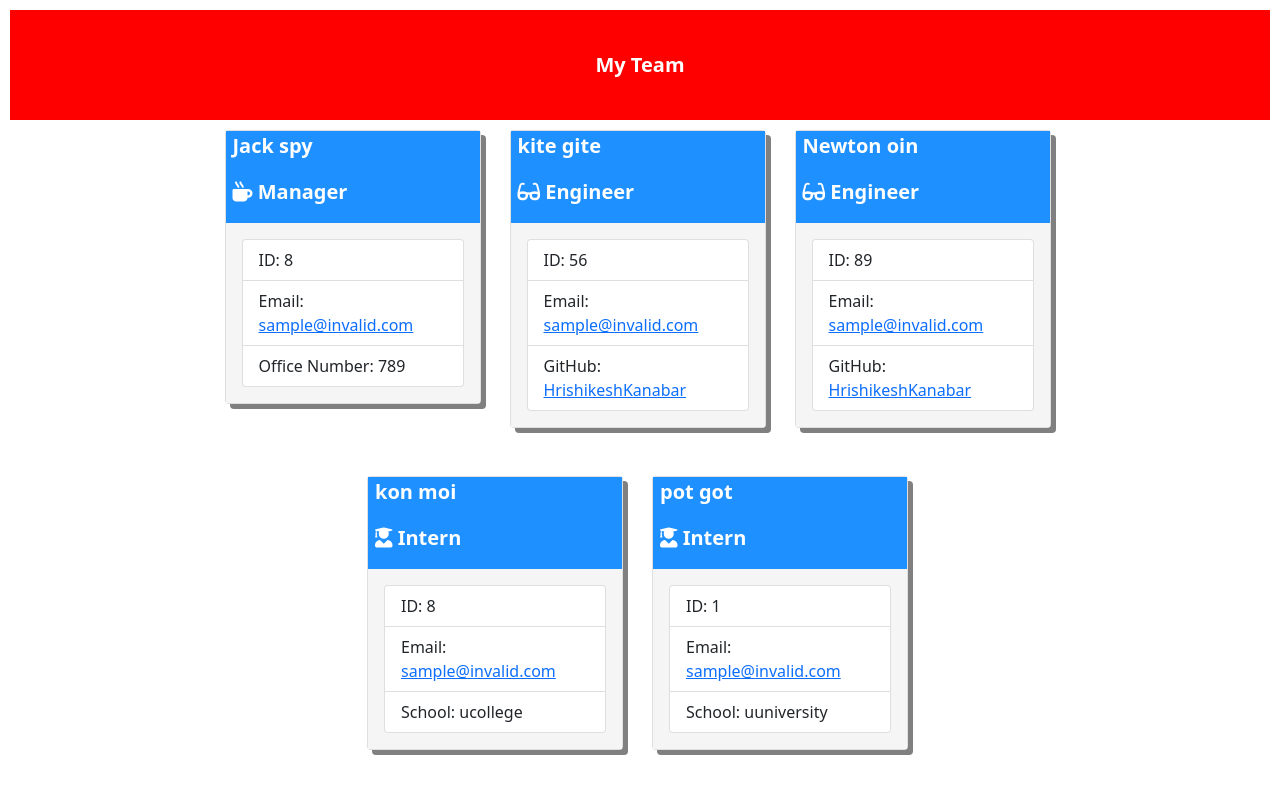
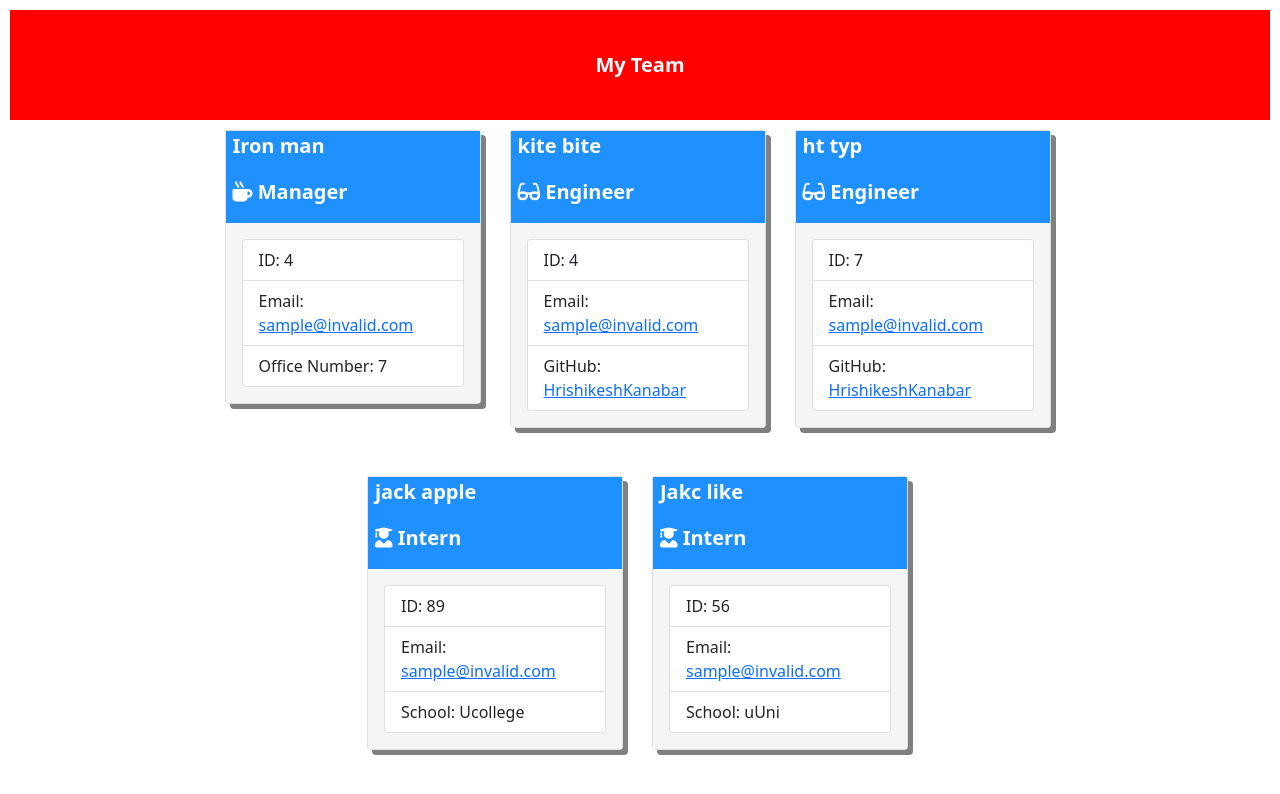
Before and after one commit to HrishikeshKanabar/Dynamic-Team-Generator, a website: page dist/teamview.html in a window 1280 px wide. Drawn offline with nearby package versions, Linux system fonts and the light colour scheme.

```diff
--- a/dist/teamview.html
+++ b/dist/teamview.html
@@ -20,14 +20,14 @@
     <div class="col-md-3">
     <div class="card">
     <div class="car-title">
-    <p> Jack spy</p>
+    <p> Iron man</p>
     <p> <i class="fas fa-mug-hot"></i> Manager</p>
     </div>
     <div class="card-body">
     <ul class="list-group">
-    <li class="list-group-item">ID: 8</li>
+    <li class="list-group-item">ID: 4</li>
     <li class="list-group-item">Email: <a href="mailto:" +sample@invalid.com> sample@invalid.com</a></li>
-    <li class="list-group-item">Office Number: 789</li>
+    <li class="list-group-item">Office Number: 7</li>
     </ul>
     </div>
     </div>
@@ -37,12 +37,12 @@
     <div class="col-md-3">
     <div class="card">
     <div class="car-title">
-    <p> kite gite</p>
+    <p> kite bite</p>
     <p> <i class="fas fa-glasses"></i> Engineer</p>
     </div>
     <div class="card-body">
     <ul class="list-group">
-    <li class="list-group-item">ID: 56</li>
+    <li class="list-group-item">ID: 4</li>
     <li class="list-group-item">Email: <a href="mailto:" +sample@invalid.com>sample@invalid.com</a></li>
     <li class="list-group-item">GitHub: <a href="https://github.com/HrishikeshKanabar" target="_blank"> HrishikeshKanabar</a></li>
     </ul>
@@ -53,12 +53,12 @@
     <div class="col-md-3">
     <div class="card">
     <div class="car-title">
-    <p> Newton oin</p>
+    <p> ht typ</p>
     <p> <i class="fas fa-glasses"></i> Engineer</p>
     </div>
     <div class="card-body">
     <ul class="list-group">
-    <li class="list-group-item">ID: 89</li>
+    <li class="list-group-item">ID: 7</li>
     <li class="list-group-item">Email: <a href="mailto:" +sample@invalid.com>sample@invalid.com</a></li>
     <li class="list-group-item">GitHub: <a href="https://github.com/HrishikeshKanabar" target="_blank"> HrishikeshKanabar</a></li>
     </ul>
@@ -73,14 +73,14 @@
     <div class="col-md-3">
     <div class="card">
     <div class="car-title">
-    <p> kon moi</p>
+    <p> jack apple</p>
     <p> <i class="fas fa-user-graduate"></i> Intern</p>
     </div>
     <div class="card-body">
     <ul class="list-group">
-    <li class="list-group-item">ID: 8</li>
+    <li class="list-group-item">ID: 89</li>
     <li class="list-group-item">Email:<a href="mailto:" +sample@invalid.com> sample@invalid.com</a></li>
-    <li class="list-group-item">School: ucollege</li>
+    <li class="list-group-item">School: Ucollege</li>
     </ul>
     </div>
     </div>
@@ -89,14 +89,14 @@
     <div class="col-md-3">
     <div class="card">
     <div class="car-title">
-    <p> pot got</p>
+    <p> Jakc like</p>
     <p> <i class="fas fa-user-graduate"></i> Intern</p>
     </div>
     <div class="card-body">
     <ul class="list-group">
-    <li class="list-group-item">ID: 1</li>
+    <li class="list-group-item">ID: 56</li>
     <li class="list-group-item">Email:<a href="mailto:" +sample@invalid.com> sample@invalid.com</a></li>
-    <li class="list-group-item">School: uuniversity</li>
+    <li class="list-group-item">School: uUni</li>
     </ul>
     </div>
     </div>
```
Also changed, not shown: README.md, static_resource/aap UI.JPG (added), static_resource/team view.JPG (added), static_resource/testjs.JPG (added).
